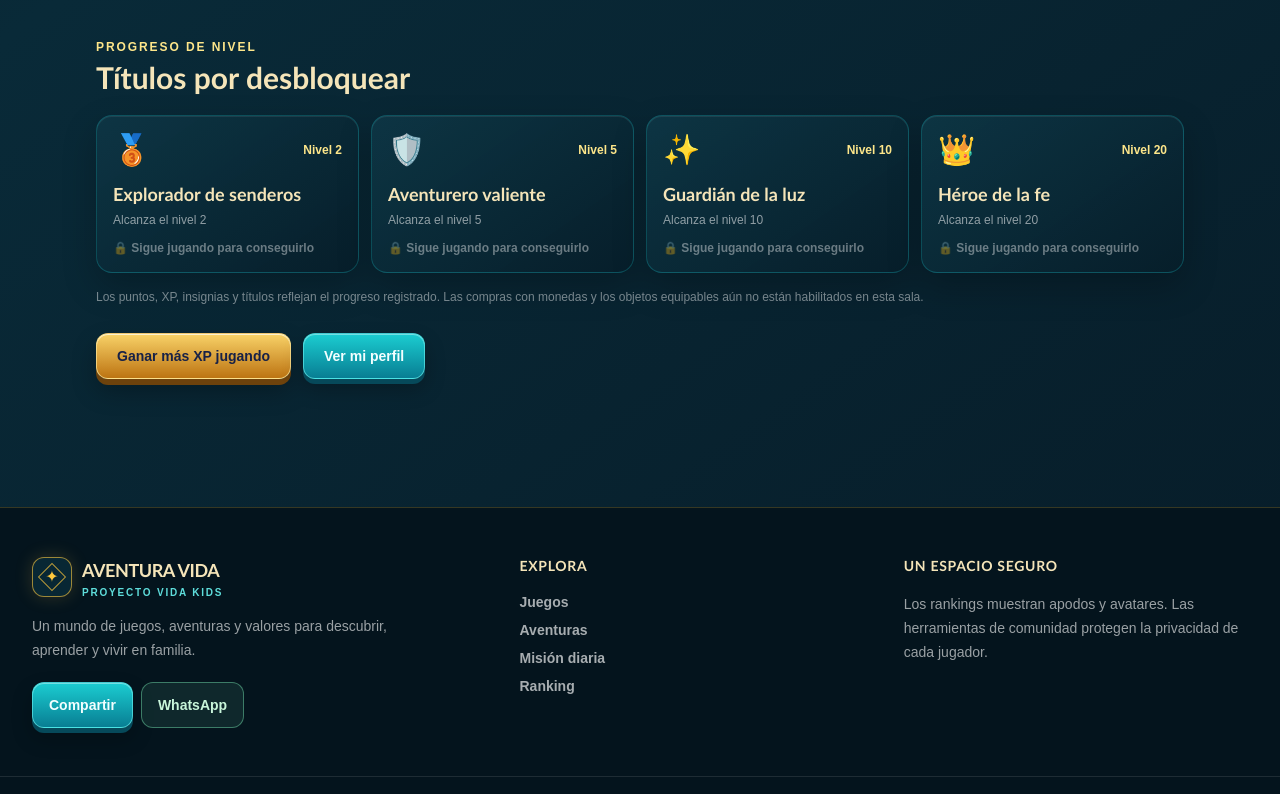
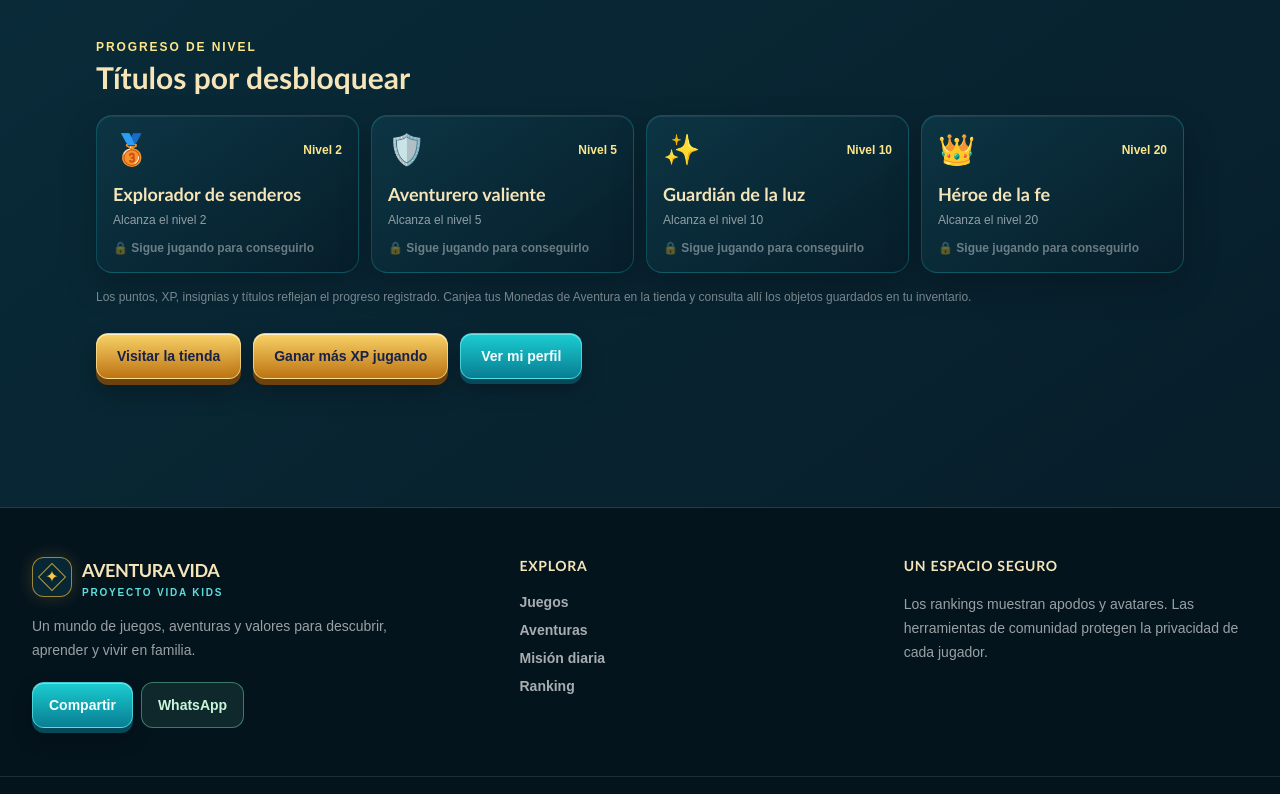
Before and after one commit to edwjacpinros2012-dev/aventura-vida-biblia, a Next.js app: page /recompensas in a window 1280 px wide. Shown: the part 1338-2132 px from the top of the page. Built offline with nearby package versions, Linux system fonts and the light colour scheme; no server answers; the database is empty.

Commit message:
Connect rewards room to the virtual store

```diff
--- a/app/recompensas/page.tsx
+++ b/app/recompensas/page.tsx
@@ -84,8 +84,8 @@ export default function RewardsPage() {
             return <article key={item.level} className="av-panel-soft rounded-2xl p-4"><div className="flex items-center justify-between"><span className="text-3xl">{item.icon}</span><span className="text-xs font-black text-amber-200">Nivel {item.level}</span></div><h3 className="mt-3 font-display text-lg font-black text-[#f5e5b9]">{item.title}</h3><p className="mt-1 text-xs text-white/55">{item.description}</p><p className={`mt-3 text-xs font-black ${unlocked ? "text-emerald-200" : "text-white/40"}`}>{unlocked ? "✓ Título conseguido" : "🔒 Sigue jugando para conseguirlo"}</p></article>;
           })}
         </div>
-        <p className="mt-4 text-xs text-white/45">Los puntos, XP, insignias y títulos reflejan el progreso registrado. Las compras con monedas y los objetos equipables aún no están habilitados en esta sala.</p>
-        <div className="mt-7 flex flex-wrap gap-3"><Link href="/juegos" className="av-gold-button rounded-xl px-5 py-3 text-sm font-black">Ganar más XP jugando</Link><Link href="/perfil" className="av-teal-button rounded-xl px-5 py-3 text-sm font-black">Ver mi perfil</Link></div>
+        <p className="mt-4 text-xs text-white/45">Los puntos, XP, insignias y títulos reflejan el progreso registrado. Canjea tus Monedas de Aventura en la tienda y consulta allí los objetos guardados en tu inventario.</p>
+        <div className="mt-7 flex flex-wrap gap-3"><Link href="/tienda" className="av-gold-button rounded-xl px-5 py-3 text-sm font-black">Visitar la tienda</Link><Link href="/juegos" className="av-gold-button rounded-xl px-5 py-3 text-sm font-black">Ganar más XP jugando</Link><Link href="/perfil" className="av-teal-button rounded-xl px-5 py-3 text-sm font-black">Ver mi perfil</Link></div>
       </section>
     </div>
   );
```
